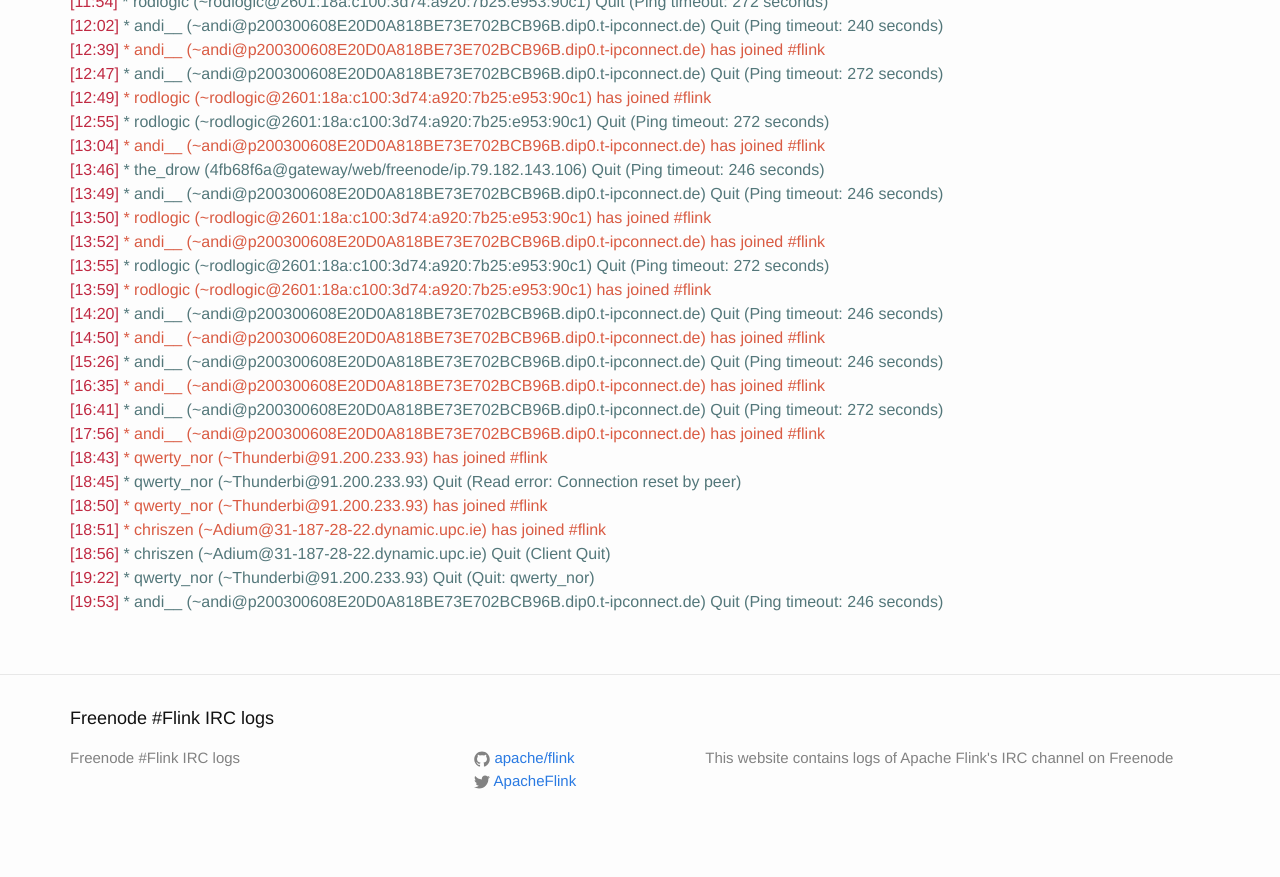
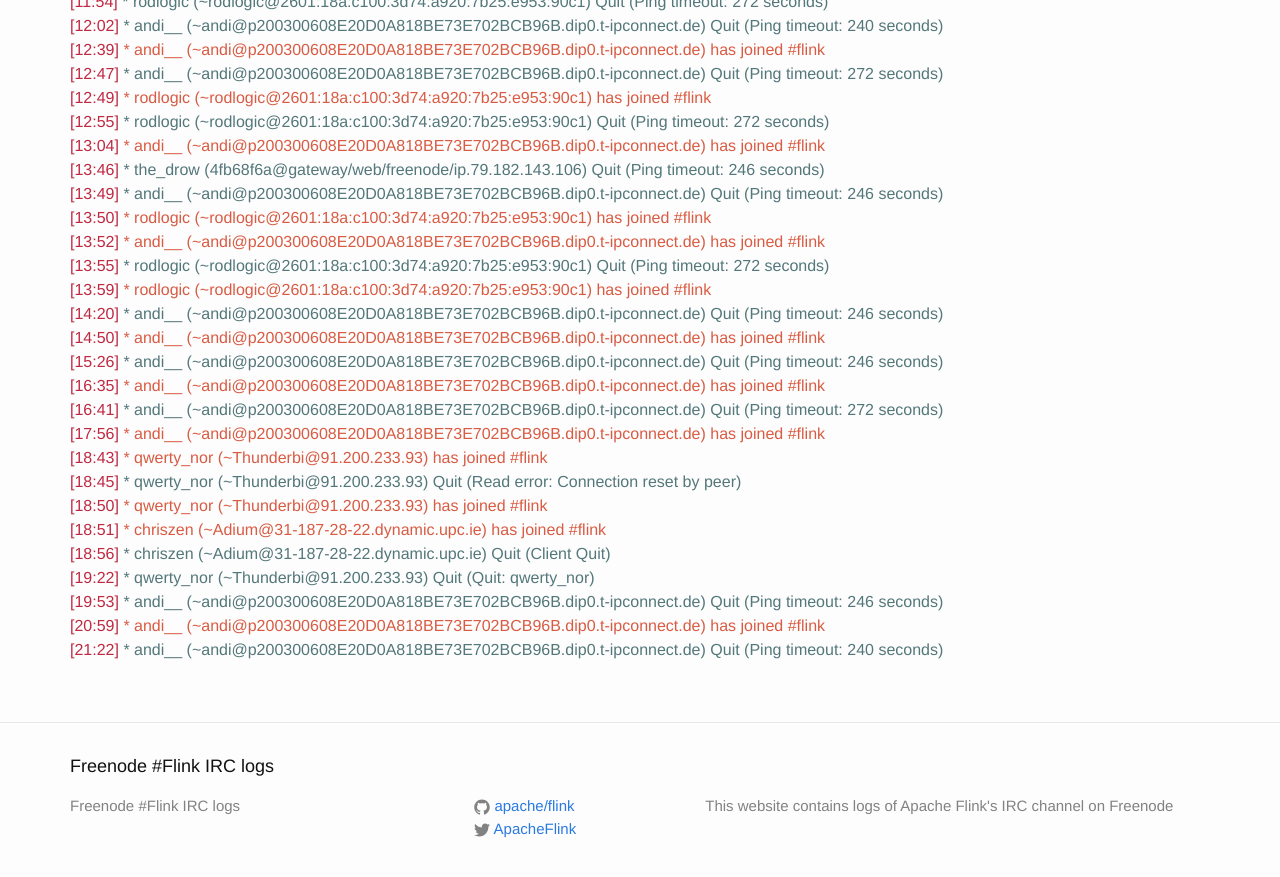
Before and after one commit to flink-irc-logs/flink-irc-logs.github.io, a Jekyll site: the page built from _posts/2015-11-21-logs.markdown, in a window 1280 px wide and 900 px high, scrolled down 1122 px. Shown: the top 877 px of the window. Built offline with Jekyll 4.4.1, drawn with Linux system fonts in a browser that asks for light colours; before the commit the page ends 1974 px from its top, so only the background shows below that.

Commit message:
Update of the logs on Sat Nov 21 22:23:26 CET 2015

```diff
--- a/_posts/2015-11-21-logs.markdown
+++ b/_posts/2015-11-21-logs.markdown
@@ -68,3 +68,5 @@
 <span class="irc-date">[18:56]</span> <span class="irc-navy">* chriszen (~Adium@31-187-28-22.dynamic.upc.ie) Quit (Client Quit)</span><br />
 <span class="irc-date">[19:22]</span> <span class="irc-navy">* qwerty_nor (~Thunderbi@91.200.233.93) Quit (Quit: qwerty_nor)</span><br />
 <span class="irc-date">[19:53]</span> <span class="irc-navy">* andi__ (~andi@p200300608E20D0A818BE73E702BCB96B.dip0.t-ipconnect.de) Quit (Ping timeout: 246 seconds)</span><br />
+<span class="irc-date">[20:59]</span> <span class="irc-green">* andi__ (~andi@p200300608E20D0A818BE73E702BCB96B.dip0.t-ipconnect.de) has joined #flink</span><br />
+<span class="irc-date">[21:22]</span> <span class="irc-navy">* andi__ (~andi@p200300608E20D0A818BE73E702BCB96B.dip0.t-ipconnect.de) Quit (Ping timeout: 240 seconds)</span><br />
```
